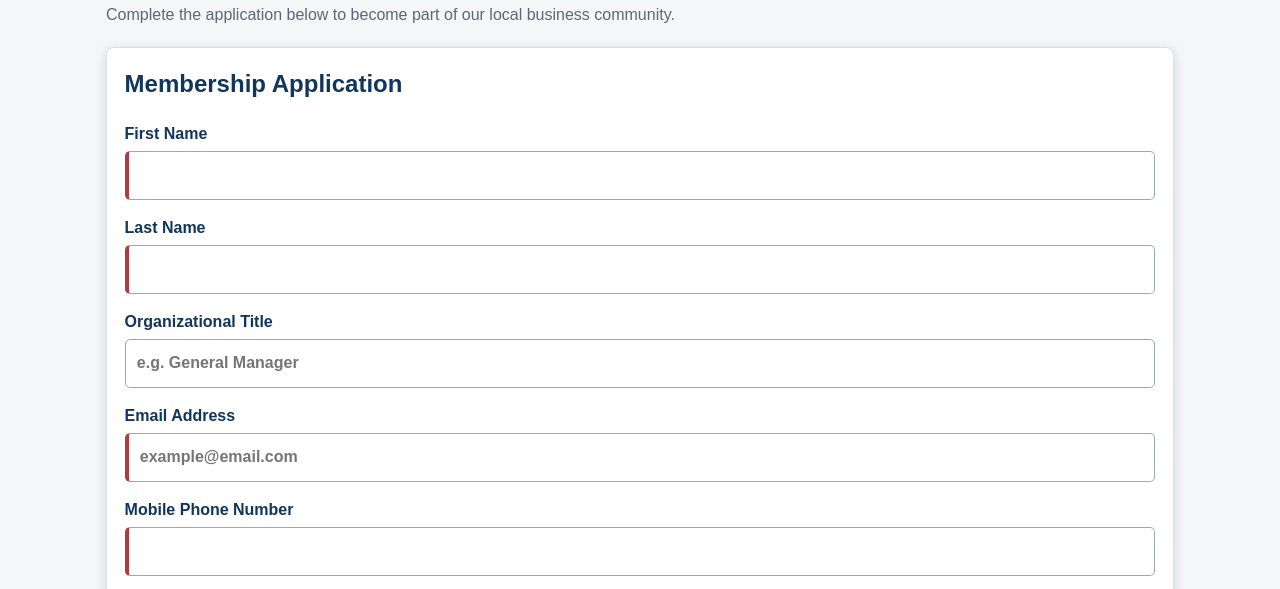
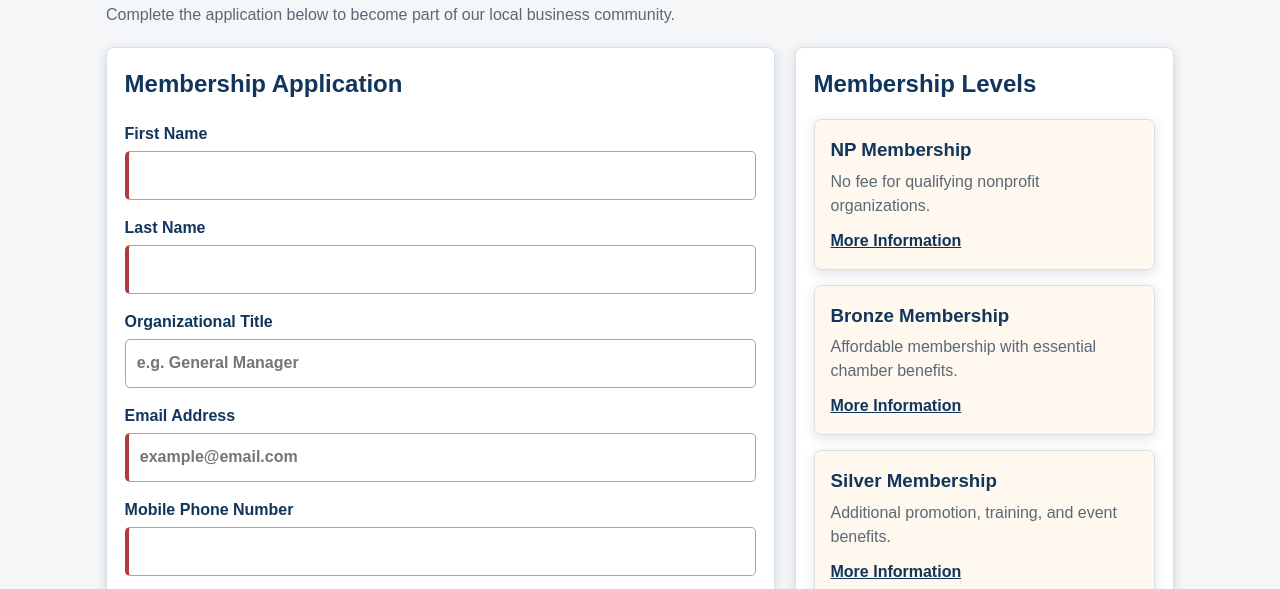
Before and after one commit to AlbanKurti122/wdd231, a plain HTML site: page chamber/join.html in a window 1280 px wide. Shown: the part 160-749 px from the top of the page. Drawn offline with Linux system fonts and the light colour scheme.

Commit message:
join page

```diff
--- a/chamber/css/larger.css
+++ b/chamber/css/larger.css
@@ -7,3 +7,22 @@
         min-height: 345px;
     }
 }
+
+@media (min-width: 700px) {
+    .hero-content { padding: 2.5rem; }
+    .home-grid { grid-template-columns: 1fr 1fr; align-items: stretch; }
+    .spotlight-grid { grid-template-columns: repeat(3, 1fr); }
+    .forecast-grid { grid-template-columns: repeat(3, 1fr); }
+}
+
+@media (min-width: 900px) {
+    .join-layout {
+        grid-template-columns: minmax(0, 1.5fr) minmax(280px, 0.85fr);
+        align-items: start;
+    }
+
+    .membership-levels {
+        position: sticky;
+        top: 1rem;
+    }
+}
```
